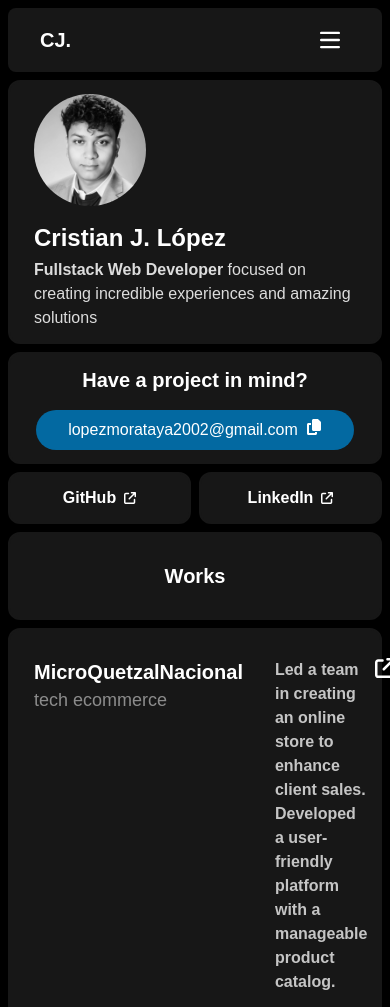
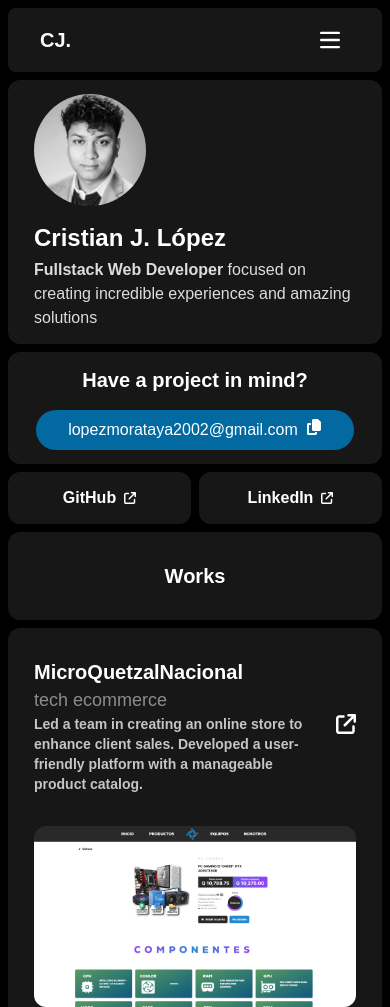
Before and after one commit to CristianBlake/portfolio, an Astro site: page / in a window 390 px wide. Shown: the top 1007 px of the page. Built offline with nearby package versions, Linux system fonts and the light colour scheme; Astro itself is replaced by a stand-in of ours.

Commit message:
Fix font in works

```diff
--- a/src/components/Works.astro
+++ b/src/components/Works.astro
@@ -9,7 +9,7 @@ import NewTab from './NewTab.astro';
   </Card>
   <div class='flex flex-col gap-2'>
     <Card>
-      <div class='flex py-4 mb-4'>
+      <div class='flex flex-col md:flex-row py-4 mb-4'>
         <div>
           <h3 class='text-xl lg:text-4xl font-bold mr-8'>
             MicroQuetzalNacional
@@ -17,7 +17,7 @@ import NewTab from './NewTab.astro';
           <p class='text-lg lg:text-3xl opacity-50'>tech ecommerce</p>
         </div>
         <div class='flex gap-2'>
-          <p class='text-md lg:text-2xl font-bold opacity-75'>
+          <p class='text-sm md:text-md lg:text-2xl font-bold opacity-75'>
             Led a team in creating an online store to enhance client sales.
             Developed a user-friendly platform with a manageable product
             catalog.
```
